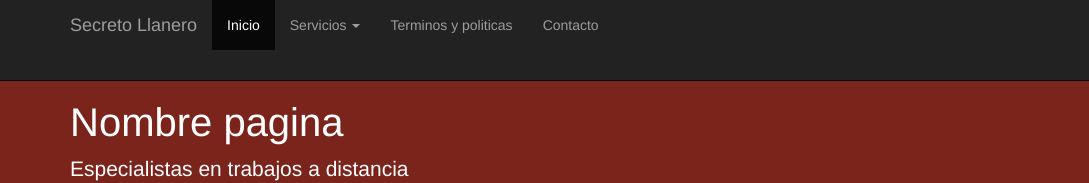
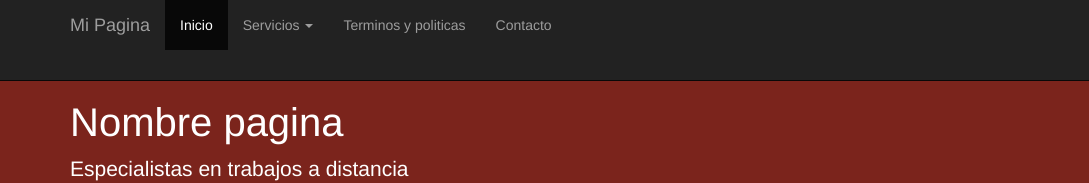
Before and after one commit to GomRagMast/web, a plain HTML site: page index.html in a window 1280 px wide. Shown: the top 183 px of the page, 0-1089 px from the left. Drawn offline with nearby package versions, Linux system fonts and the light colour scheme.

Commit message:
Cambio Descripcion Pagina

```diff
--- a/index.html
+++ b/index.html
@@ -2,7 +2,7 @@
 <html lang="es">
 <head>
 	<meta charset="UTF-8">
-	<title>Secreto Llanero</title>
+	<title>Nueva</title>
 	<meta name="viewport" content="width=device-width, user-scalable=no, initial-scale=1.0, maximum-scale=1.0, minimum-scale=1.0">
 	<link rel="stylesheet" href="estilos.css ">
 	<link rel="stylesheet" href="https://maxcdn.bootstrapcdn.com/bootstrap/3.3.6/css/bootstrap.min.css" integrity="sha384-1q8mTJOASx8j1Au+a5WDVnPi2lkFfwwEAa8hDDdjZlpLegxhjVME1fgjWPGmkzs7" crossorigin="anonymous">
@@ -19,7 +19,7 @@
 						<span class="icon-bar"></span>
 						<span class="icon-bar"></span>
 					</button>
-					<a href="contacto.html" class="navbar-brand">Secreto Llanero</a>
+					<a href="contacto.html" class="navbar-brand">Mi Pagina</a>
 				</div>
 				<!--Inicia Menu-->
 				<div class="collapse navbar-collapse" id="navegacion-fm">
```
